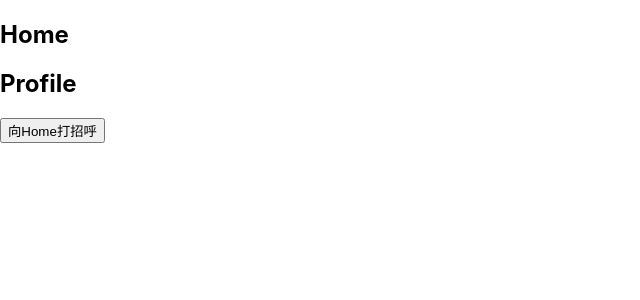
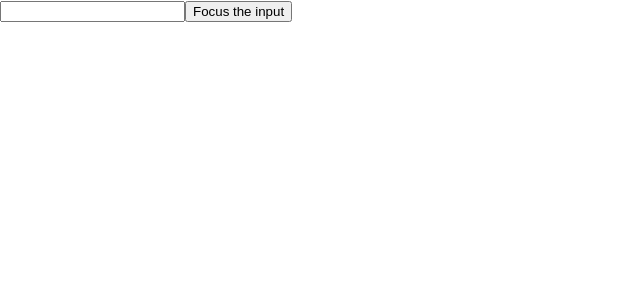
Before and after one commit to non-associative/learn_components_in_react, a React (Create React App) app: page / in a window 1280 px wide. Shown: the top 300 px of the page, without its empty margins (0-640 px from the left). Built offline with nearby package versions, Linux system fonts and the light colour scheme.

Commit message:
使用refs操作DOM

```diff
--- a/src/App.js
+++ b/src/App.js
@@ -1,51 +1,47 @@
+import React, { Component, createRef, useRef } from "react";
 
-import React, { PureComponent } from 'react'
-import {EventEmitter} from 'events'
 
-{/* EventEmitter的使用请查看 `events` module 下的 README 文件*/}
-const emitter = new EventEmitter();
+{/* 使用Refs来操作DOM */}
+{/* refs作用和state差不多，都可用来为组件保存数据，但是ref指向的数据是可变的, 并且值的改变也不会触发re-render */}
+export default function Form() {
+  const inputRef = useRef(null);
+  const handleClick = () => {
+    inputRef.current.focus();
+  };
 
-export default class App extends PureComponent {
-  render() {
-    return (
-      <div>
-        <Home/>
-        <Profile />
-      </div>
-    )
-  }
+  return (
+    <div>
+      <input ref={inputRef} />
+      <button onClick={handleClick}>Focus the input</button>
+    </div>
+  );
 }
 
-class Home extends PureComponent {
-  render() {
 
-    return (
-      <div>
-        <h2>Home</h2>
-      </div>
-    )
-  }
-}
+// export default class Form extends Component {
+//   constructor(props) {
+//     super(props);
 
-class Profile extends PureComponent {
-  componentDidMount() {
-    emitter.on('sayHello', this.sayHelloToHome);
-  };
+//     this.inputRef = createRef();
+//   }
 
-  componentWillUnmount() {
-    emitter.off('sayHello', this.sayHelloToHome);
-  }
+//   handleClick = () => {
+//     this.inputRef.current.focus();
+//   };
 
-  sayHelloToHome(message, name)  {
-    console.log(message + ', ' + name);
-  }
+//   render() {
+//     return (
+//       <div>
+//         <input ref={this.inputRef} />
+//         {/* 不知道为什么下面这一种写法不行，可能是bug吧 */}
+//         {/* <button onClick={ e => this.handleClick}>Focus the text</button> */}
+//         <button onClick={this.handleClick}>Focus the text</button>
+//       </div>
+//     );
+//   }
 
-  render() {
-    return (
-      <div>
-        <h2>Profile</h2>
-        <button onClick={e => emitter.emit('sayHello', 'Hi', 'home')}>向Home打招呼</button>
-      </div>
-    )
-  }
-}
+//   // handleClick() {
+//   //   console.log('hello');
+//   //   this.inputRef.current.focus();
+//   // }
+// }
```
